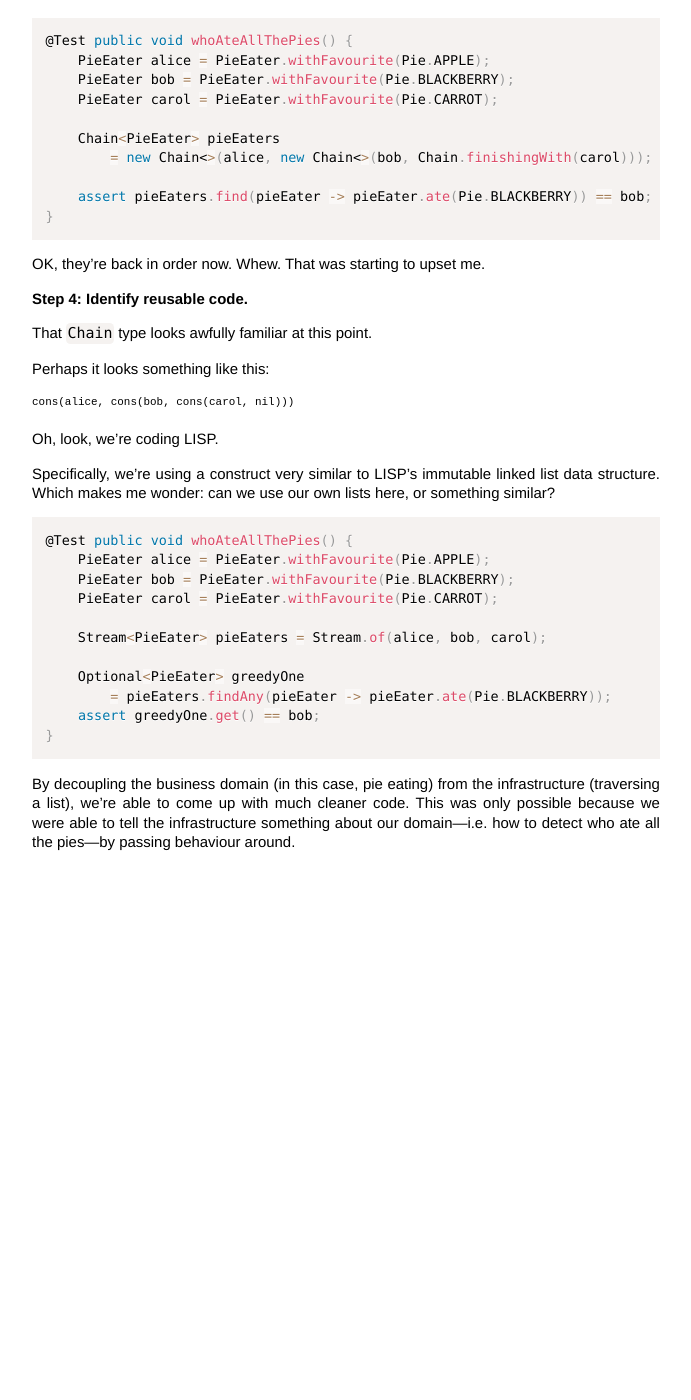
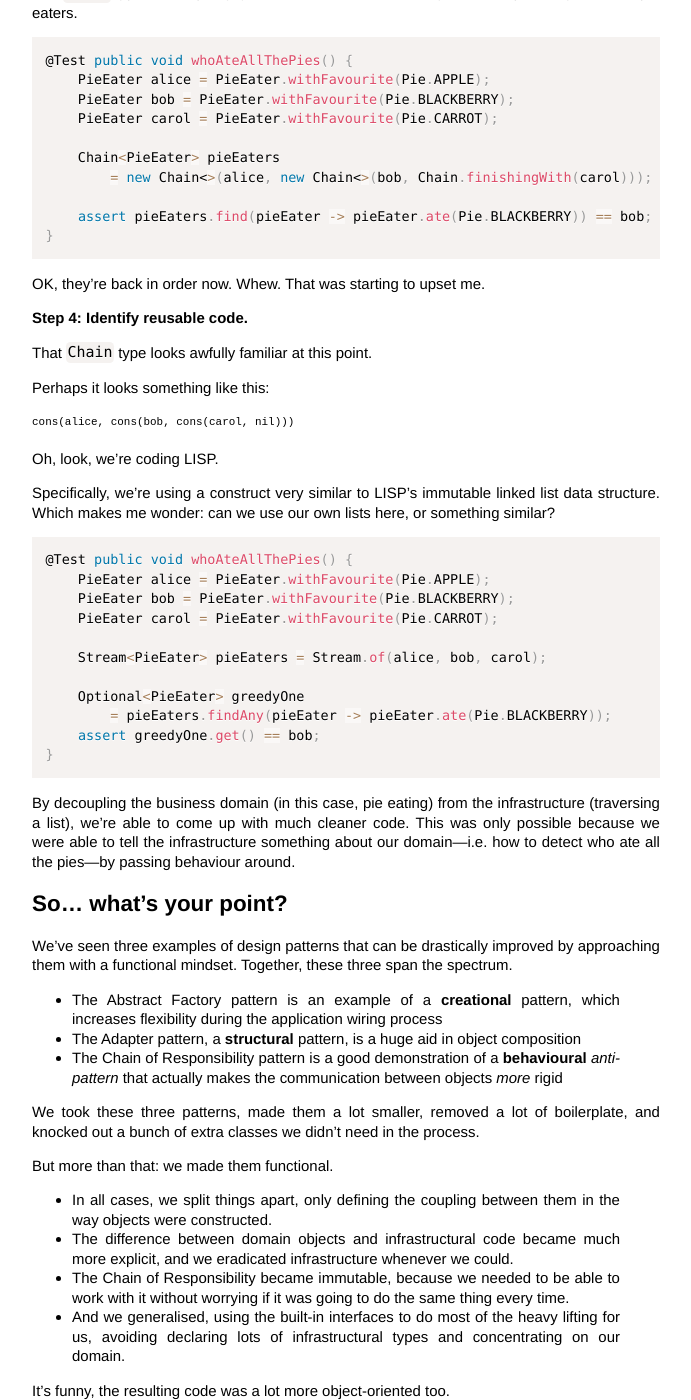
Before and after one commit to SamirTalwar/talks, a Jekyll site: the page built from design-patterns-in-the-21st-century.md, in a window 1280 px wide and 1400 px high, scrolled down 9209 px. Shown: the whole window, without its empty margins (294-985 px from the left). Built offline with Jekyll 4.4.1, drawn with Linux system fonts in a browser that asks for light colours; nearby versions of some CDN libraries; comment, search, counter and statistics services are not loaded; before the commit the page ends 10061 px from its top, so only the background shows below that.

Commit message:
Design Patterns: Conclusion.

```diff
--- a/css/main.css
+++ b/css/main.css
@@ -35,6 +35,13 @@ a:hover   { color: #69f; }
 a:visited { color: #a6a; }
 
 pre { margin-bottom: 1.5em; font-size: 0.9em; }
+
+ul, ol {
+    margin-left: 40px;
+    margin-right: 40px;
+    padding-left: 0;
+    padding-right: 0;
+}
 
 .presentation img {
     max-width: 100%;
--- a/design-patterns-in-the-21st-century.md
+++ b/design-patterns-in-the-21st-century.md
@@ -631,3 +631,30 @@ By decoupling the business domain (in this case, pie eating) from the infrastruc
 {: .notes}
 </div>
 </section>
+
+<section markdown="1">
+## So… what's your point?
+
+<div class="notes" markdown="1">
+We've seen three examples of design patterns that can be drastically improved by approaching them with a functional mindset. Together, these three span the spectrum.
+
+  * The Abstract Factory pattern is an example of a **creational** pattern, which increases flexibility during the application wiring process
+  * The Adapter pattern, a **structural** pattern, is a huge aid in object composition
+  * The Chain of Responsibility pattern is a good demonstration of a **behavioural** *anti-pattern* that actually makes the communication between objects *more* rigid
+
+We took these three patterns, made them a lot smaller, removed a lot of boilerplate, and knocked out a bunch of extra classes we didn't need in the process.
+
+But more than that: we made them functional.
+
+* In all cases, we split things apart, only defining the coupling between them in the way objects were constructed.
+* The difference between domain objects and infrastructural code became much more explicit, and we eradicated infrastructure whenever we could.
+* The Chain of Responsibility became immutable, because we needed to be able to work with it without worrying if it was going to do the same thing every time.
+* And we generalised, using the built-in interfaces to do most of the heavy lifting for us, avoiding declaring lots of infrastructural types and concentrating on our domain.
+
+It's funny, the resulting code was a lot more object-oriented too.
+</div>
+</section>
+
+<section class="slides-only">
+    <h1>Thank you.</h1>
+</section>
```
